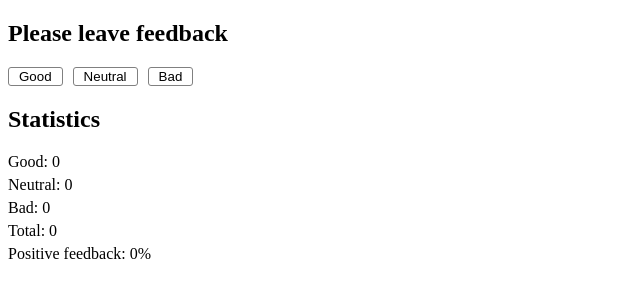
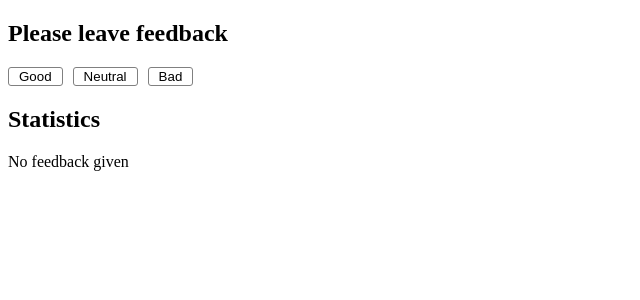
Before and after one commit to vovaryba/goit-react-hw-02-feedback, a React (Create React App) app: page / in a window 1280 px wide. Shown: the top 300 px of the page, without its empty margins (0-640 px from the left). Built offline with nearby package versions, Linux system fonts and the light colour scheme.

Commit message:
Основной рендер страницы, состояние и методы - все перенес в App из Feedback

```diff
--- a/src/App.js
+++ b/src/App.js
@@ -1,12 +1,69 @@
-import React from 'react';
-import Feedback from './components/Feedback';
-// import Statistics from './components/Statistics';
+import React, { Component } from 'react';
+import Statistics from './components/Statistics';
+import FeedbackOptions from './components/FeedbackOptions';
+import Section from './components/Section';
 
-export default function App() {
-  return (
-    <div>
-      <Feedback />
-      {/* <Statistics /> */}
-    </div>
-  );
+class App extends Component {
+  state = {
+    good: 0,
+    neutral: 0,
+    bad: 0,
+  };
+  addGoodRev = () => {
+    this.setState(prevState => ({
+      good: prevState.good + 1,
+    }));
+  };
+  addNeutralRev = () => {
+    this.setState(prevState => ({
+      neutral: prevState.neutral + 1,
+    }));
+  };
+  addBadRev = () => {
+    this.setState(prevState => ({
+      bad: prevState.bad + 1,
+    }));
+  };
+  countTotalFeedback = () => {
+    const { good } = this.state;
+    const { neutral } = this.state;
+    const { bad } = this.state;
+    return good + neutral + bad;
+  };
+  countPositiveFeedbackPercentage = () => {
+    const { good } = this.state;
+    return Math.round((good / this.countTotalFeedback()) * 100);
+  };
+
+  render() {
+    const { good } = this.state;
+    const { neutral } = this.state;
+    const { bad } = this.state;
+    const total = this.countTotalFeedback();
+    const positiveFeedbackPercentage = this.countPositiveFeedbackPercentage();
+    return (
+      <>
+        <Section title="Please leave feedback">
+          <FeedbackOptions
+            options={{
+              addGood: this.addGoodRev,
+              addNeutral: this.addNeutralRev,
+              addBad: this.addBadRev,
+            }}
+          />
+        </Section>
+        <Section title="Statistics">
+          <Statistics
+            good={good}
+            neutral={neutral}
+            bad={bad}
+            total={total}
+            positivePercentage={positiveFeedbackPercentage}
+          />
+        </Section>
+      </>
+    );
+  }
 }
+
+export default App;
--- a/src/components/Feedback/Feedback.js
+++ /dev/null
@@ -1,73 +0,0 @@
-import React, { Component } from 'react';
-import s from './Feedback.module.css';
-
-class Feedback extends Component {
-  state = {
-    good: 0,
-    neutral: 0,
-    bad: 0,
-  };
-
-  addGoodRev = () => {
-    this.setState(prevState => ({
-      good: prevState.good + 1,
-    }));
-  };
-  addNeutralRev = () => {
-    this.setState(prevState => ({
-      neutral: prevState.neutral + 1,
-    }));
-  };
-  addBadRev = () => {
-    this.setState(prevState => ({
-      bad: prevState.bad + 1,
-    }));
-  };
-  countTotalFeedback = () => {
-    return this.state.good + this.state.neutral + this.state.bad;
-  };
-  countPositiveFeedbackPercentage = () => {
-    return Math.round((this.state.good / this.countTotalFeedback()) * 100);
-  };
-
-  render() {
-    const total = this.countTotalFeedback();
-    const positiveFeedback = this.countPositiveFeedbackPercentage();
-    return (
-      <div>
-        <h2>Please leave feedback</h2>
-        <button
-          className={s.feedbackButton}
-          type="button"
-          onClick={this.addGoodRev}
-        >
-          Good
-        </button>
-        <button
-          className={s.feedbackButton}
-          type="button"
-          onClick={this.addNeutralRev}
-        >
-          Neutral
-        </button>
-        <button
-          className={s.feedbackButton}
-          type="button"
-          onClick={this.addBadRev}
-        >
-          Bad
-        </button>
-        <h2>Statistics</h2>
-        <p className={s.feedbackCounter}>Good: {this.state.good}</p>
-        <p className={s.feedbackCounter}>Neutral: {this.state.neutral}</p>
-        <p className={s.feedbackCounter}>Bad: {this.state.bad}</p>
-        <p className={s.feedbackCounter}>Total: {total}</p>
-        <p className={s.feedbackCounter}>
-          Positive feedback: {this.state.good === 0 ? 0 : positiveFeedback}%
-        </p>
-      </div>
-    );
-  }
-}
-
-export default Feedback;
--- a/src/components/Feedback/Feedback.module.css
+++ /dev/null
@@ -1,14 +0,0 @@
-.feedbackButton {
-  margin-right: 10px;
-
-  padding-left: 10px;
-  padding-right: 10px;
-  background-color: #ffffff;
-  border: 1px solid gray;
-  border-radius: 3px;
-  cursor: pointer;
-}
-.feedbackCounter {
-  margin-top: 0;
-  margin-bottom: 5px;
-}
--- a/src/components/Feedback/index.js
+++ /dev/null
@@ -1 +0,0 @@
-export { default } from './Feedback';
```
